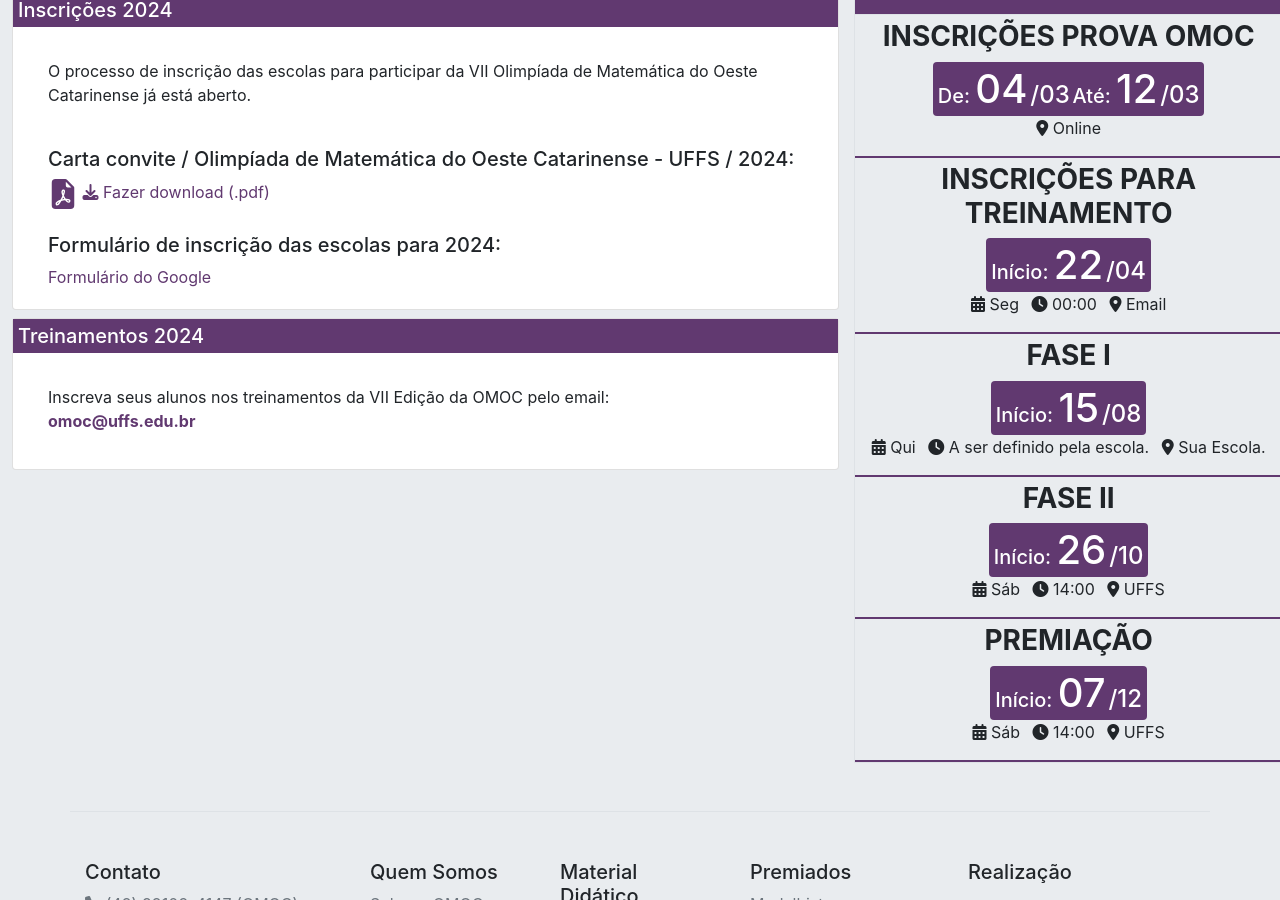
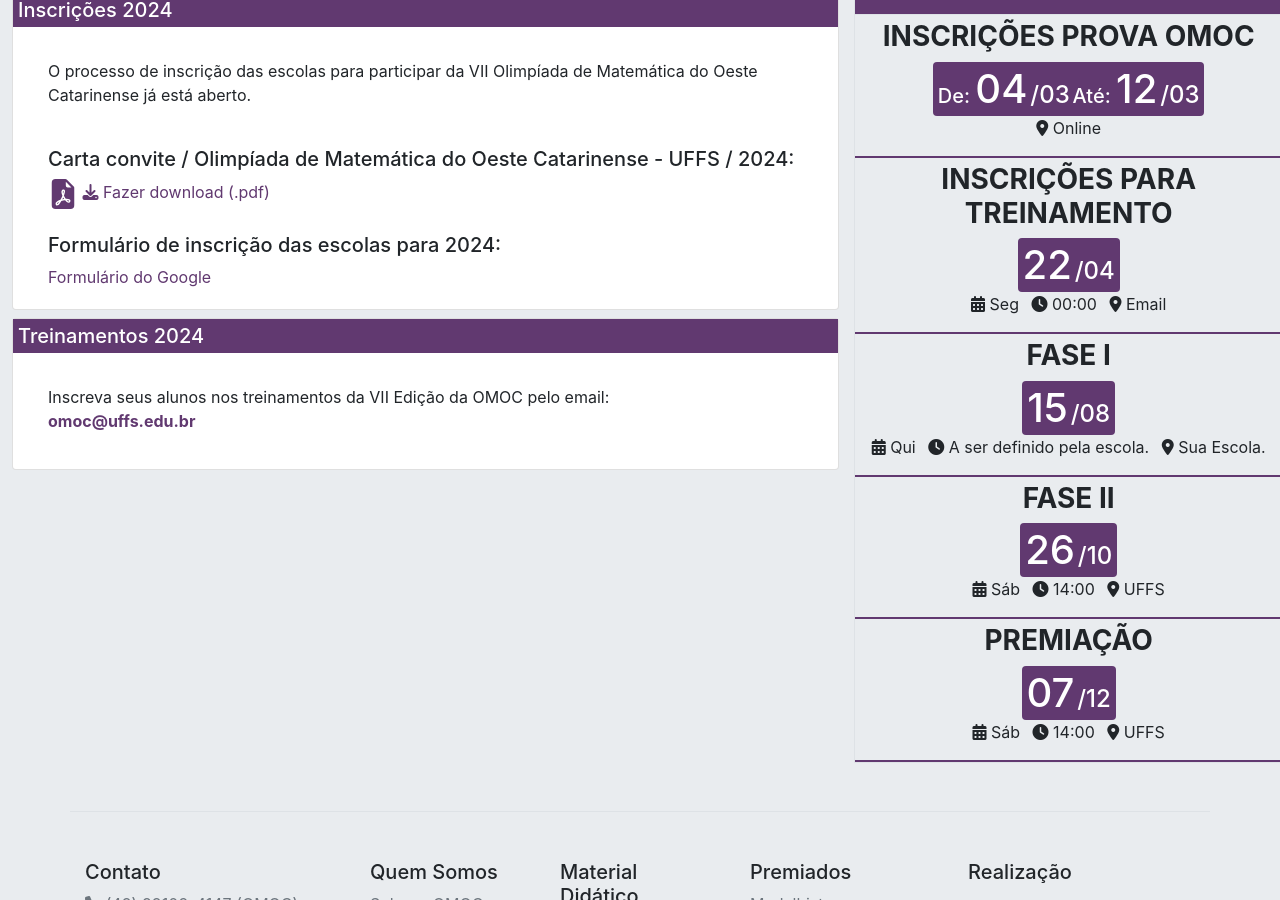
Before and after one commit to omocuffs/omocuffs.github.io, a Jekyll site: the page built from index.md, in a window 1280 px wide and 900 px high, scrolled down 575 px. Built offline with Jekyll 4.4.1, drawn with Linux system fonts in a browser that asks for light colours; nearby versions of some CDN libraries.

Commit message:
🔨 fix: home page's calendar minor adjustment

```diff
--- a/index.md
+++ b/index.md
@@ -98,12 +98,7 @@
               <h5> Até: </h5>
               <h1>{{evento.fechamento.data | date: "%d" }}</h1>
               <h4>{{evento.abertura.data | date: "/%m" }}</h4>
-            {% elsif evento.abertura.data %}
-              <h5>Início: </h5>
-              <h1>{{evento.abertura.data | date: "%d" }}</h1>
-              <h4>{{evento.abertura.data | date: "/%m" }}</h4>
             {% else %}
-              <h5>Término: </h5>
               <h1>{{evento.abertura.data | date: "%d" }}</h1>
               <h4>{{evento.abertura.data | date: "/%m" }}</h4>
             {% endif %}
```
